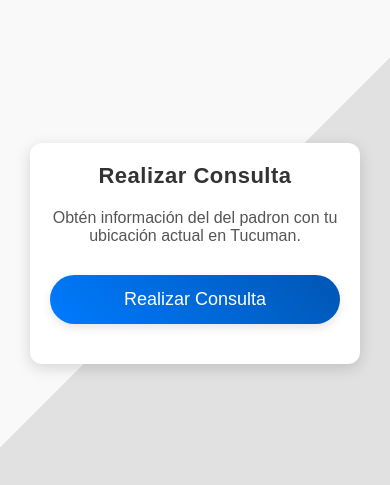
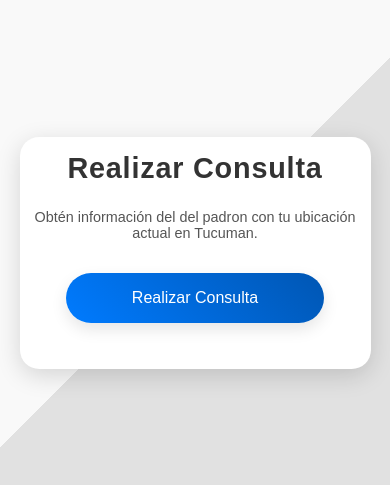
Before and after one commit to augustogronda/CatastroPadron, a plain HTML site: page index.html in a window 390 px wide. Shown: the part 169-654 px from the top of the page. Drawn offline with Linux system fonts and the light colour scheme.

Commit message:
update css responsive

```diff
--- a/styles.css
+++ b/styles.css
@@ -8,80 +8,81 @@
 /* General body and font styles */
 body {
     font-family: 'Arial', sans-serif;
-    background: linear-gradient(135deg, #f9f9f9 50%, #e1e1e1 50%); /* Suave gradiente */
+    background: linear-gradient(135deg, #f9f9f9 50%, #e1e1e1 50%);
     color: #333;
     display: flex;
     justify-content: center;
     align-items: center;
-    height: 100vh;
-    padding: 0 10px;
-    transition: background 0.5s ease-in-out; /* Transición de fondo */
+    min-height: 100vh;
+    padding: 0 5%;
+    transition: background 0.5s ease-in-out;
 }
 
 /* Container for the main content */
 .container {
     text-align: center;
     background-color: #ffffff;
-    padding: 30px;
-    border-radius: 12px; /* Bordes más redondeados */
-    box-shadow: 0 4px 15px rgba(0, 0, 0, 0.15); /* Sombra más suave */
+    padding: 5%;
+    border-radius: 1.2rem; /* Usando rem en lugar de px */
+    box-shadow: 0 0.4rem 1.5rem rgba(0, 0, 0, 0.15);
     width: 100%;
-    max-width: 500px;
-    margin: 20px;
-    transition: transform 0.3s ease-in-out; /* Efecto de transformación */
+    max-width: 32rem; /* Usamos rem para un tamaño adaptable */
+    margin: 2rem 0;
+    transition: transform 0.3s ease-in-out;
 }
 
 .container:hover {
-    transform: scale(1.05); /* Efecto de crecimiento al pasar el ratón */
+    transform: scale(1.05);
 }
 
 /* Header styles */
 h1 {
-    font-size: 26px;
+    font-size: 2rem; /* Usando rem */
     color: #333;
-    margin-bottom: 20px;
-    letter-spacing: 0.5px;
+    margin-bottom: 1.5rem;
+    letter-spacing: 0.05rem;
 }
 
 /* Description paragraph */
 p {
-    font-size: 16px;
+    font-size: 1rem;
     color: #555;
-    margin-bottom: 30px;
+    margin-bottom: 2rem;
     font-weight: 500;
 }
 
 /* Button styles */
 button {
-    background: linear-gradient(45deg, #007BFF, #0056b3); /* Gradiente en el botón */
+    background: linear-gradient(45deg, #007BFF, #0056b3);
     color: #ffffff;
     border: none;
-    padding: 14px 28px;
-    font-size: 18px;
-    border-radius: 30px; /* Bordes del botón más redondeados */
+    padding: 1rem 2rem;
+    font-size: 1.2rem; /* Usamos rem */
+    border-radius: 2rem; /* Bordes más redondeados */
     cursor: pointer;
     transition: all 0.3s ease;
-    width: 220px;
-    margin-bottom: 20px;
-    box-shadow: 0 4px 10px rgba(0, 0, 0, 0.1);
+    width: 80%;
+    max-width: 20rem; /* Limitar el tamaño máximo */
+    margin-bottom: 2rem;
+    box-shadow: 0 0.4rem 1rem rgba(0, 0, 0, 0.1);
 }
 
 button:hover {
-    background: linear-gradient(45deg, #0056b3, #007BFF); /* Gradiente invertido en hover */
-    transform: translateY(-4px); /* Efecto de elevación al pasar el ratón */
-    box-shadow: 0 6px 15px rgba(0, 0, 0, 0.2);
+    background: linear-gradient(45deg, #0056b3, #007BFF);
+    transform: translateY(-0.4rem); /* Efecto de elevación más suave */
+    box-shadow: 0 0.6rem 1.5rem rgba(0, 0, 0, 0.2);
 }
 
 /* Result section styles */
 .result {
-    margin-top: 30px;
-    padding: 25px;
+    margin-top: 2rem;
+    padding: 2rem;
     background-color: #f7f7f7;
-    border-radius: 10px;
+    border-radius: 1rem;
     display: none;
-    font-size: 14px;
-    box-shadow: 0 4px 10px rgba(0, 0, 0, 0.1);
-    transition: opacity 0.5s ease-in-out; /* Animación suave para la aparición */
+    font-size: 1rem;
+    box-shadow: 0 0.4rem 1rem rgba(0, 0, 0, 0.1);
+    transition: opacity 0.5s ease-in-out;
 }
 
 #loading {
@@ -91,27 +92,37 @@ button:hover {
 /* Error and success styles */
 .error {
     color: red;
-    font-size: 16px;
+    font-size: 1.1rem;
     font-weight: bold;
 }
 
 .success {
     color: green;
-    font-size: 16px;
+    font-size: 1.1rem;
     font-weight: bold;
 }
 
 /* Mobile responsiveness */
-@media (max-width: 600px) {
+@media (max-width: 767px) {
     h1 {
-        font-size: 22px;
+        font-size: 1.8rem;
+    }
+
+    p {
+        font-size: 0.9rem;
     }
 
     button {
-        width: 100%;
+        font-size: 1rem;
+        padding: 1rem;
     }
 
     .container {
-        padding: 20px;
+        padding: 4%;
+        max-width: 100%;
+    }
+
+    .result {
+        font-size: 0.9rem;
     }
 }
```
